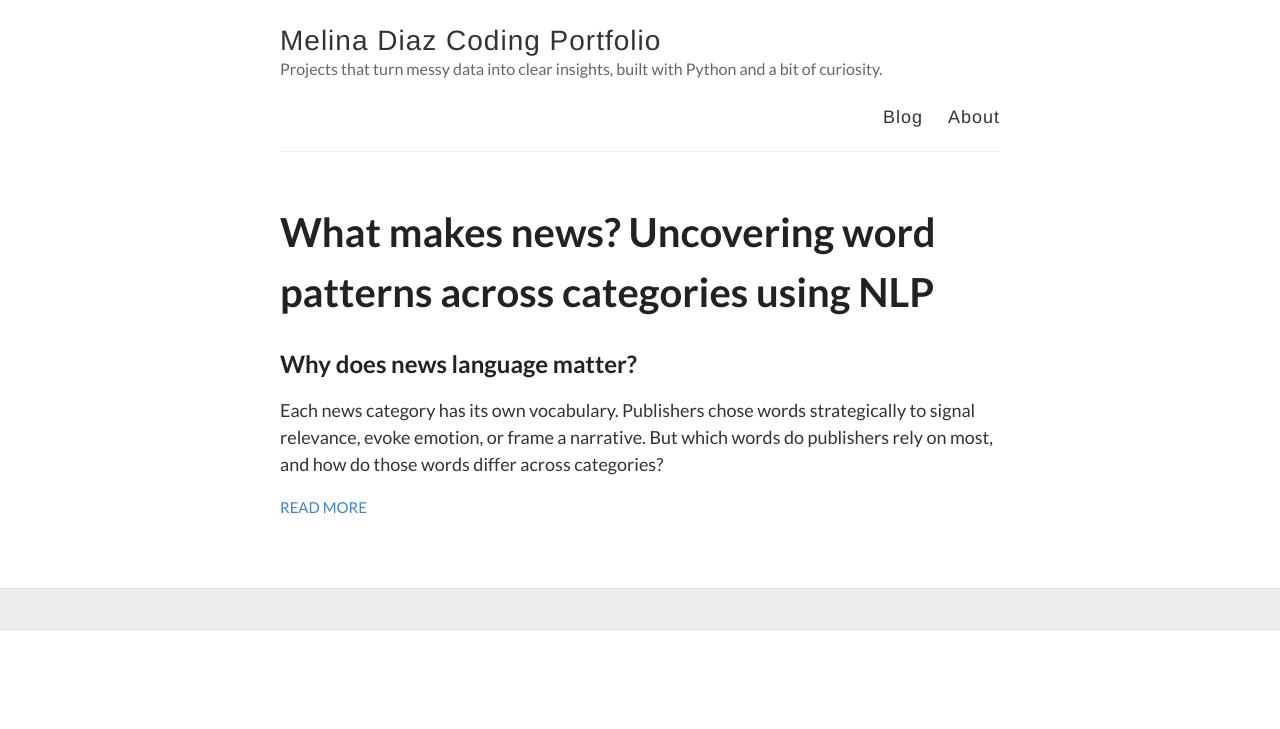
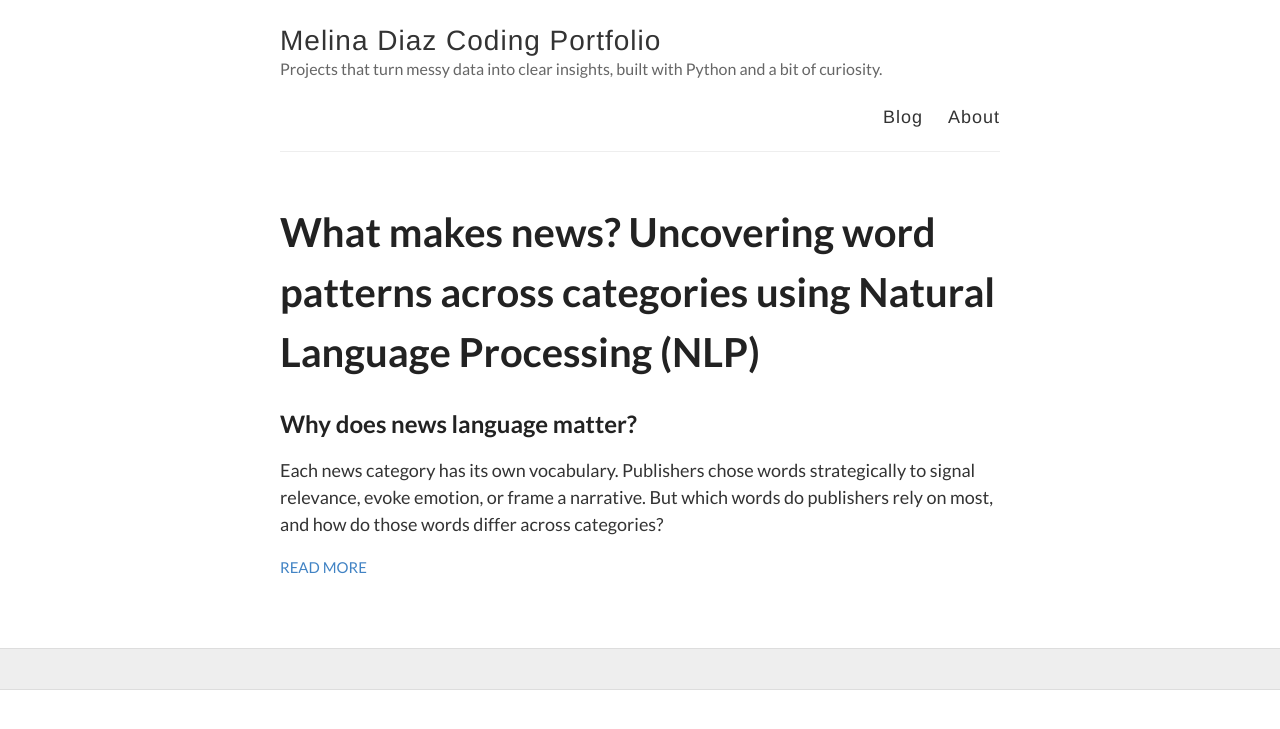
Before and after one commit to melina-diaz/melina-diaz.github.io, a Jekyll site: the page built from index.md, in a window 1280 px wide. Shown: the top 729 px of the page. Built offline with Jekyll 4.4.1, drawn with Linux system fonts in a browser that asks for light colours.

Commit message:
Update 2026-04-11-News-Topic-Analysis.md

```diff
--- a/_posts/2026-04-11-News-Topic-Analysis.md
+++ b/_posts/2026-04-11-News-Topic-Analysis.md
@@ -1,6 +1,6 @@
 ---
 layout: post
-title: What makes news? Uncovering word patterns across categories using NLP
+title: What makes news? Uncovering word patterns across categories using Natural Language Processing (NLP)
 date: 2026-04-11
 ---
 ## Why does news language matter?
```
Also changed, not shown: other parts of _posts/2026-04-11-News-Topic-Analysis.md (+1 -1 lines).
